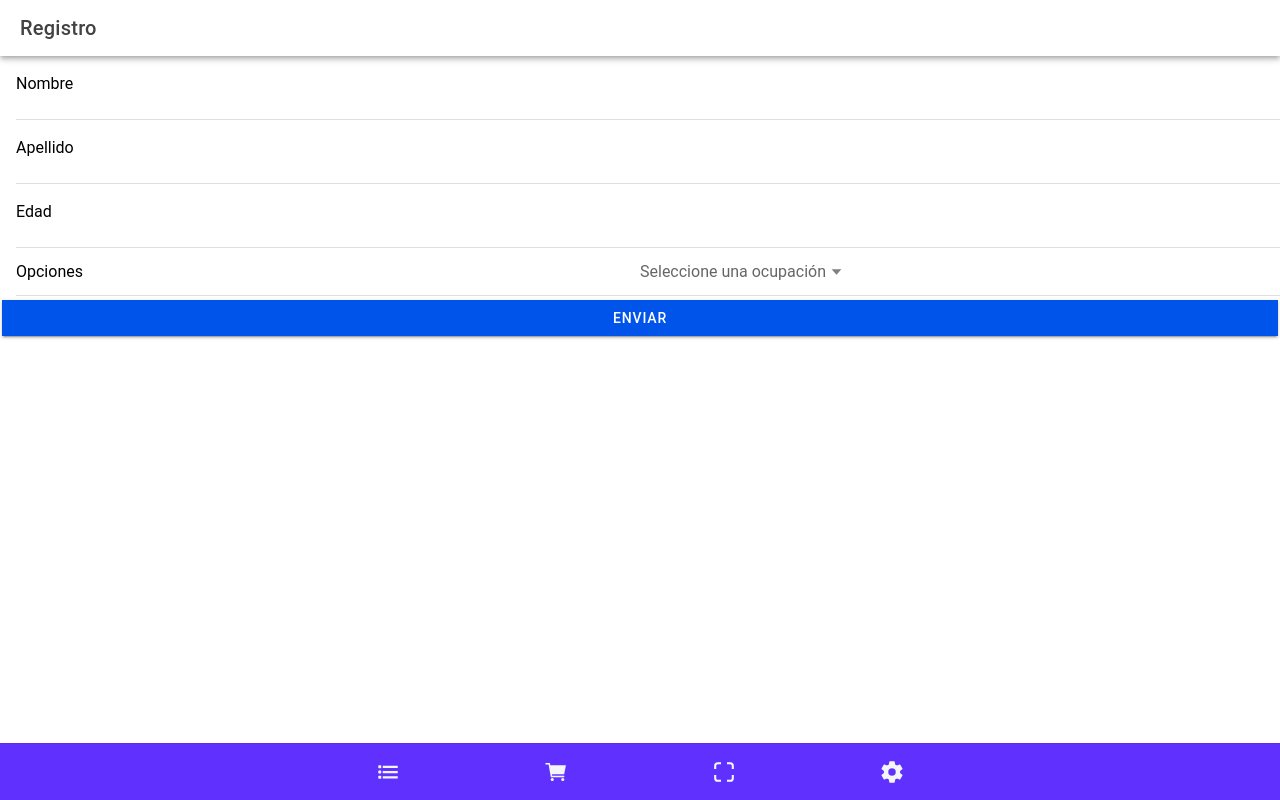
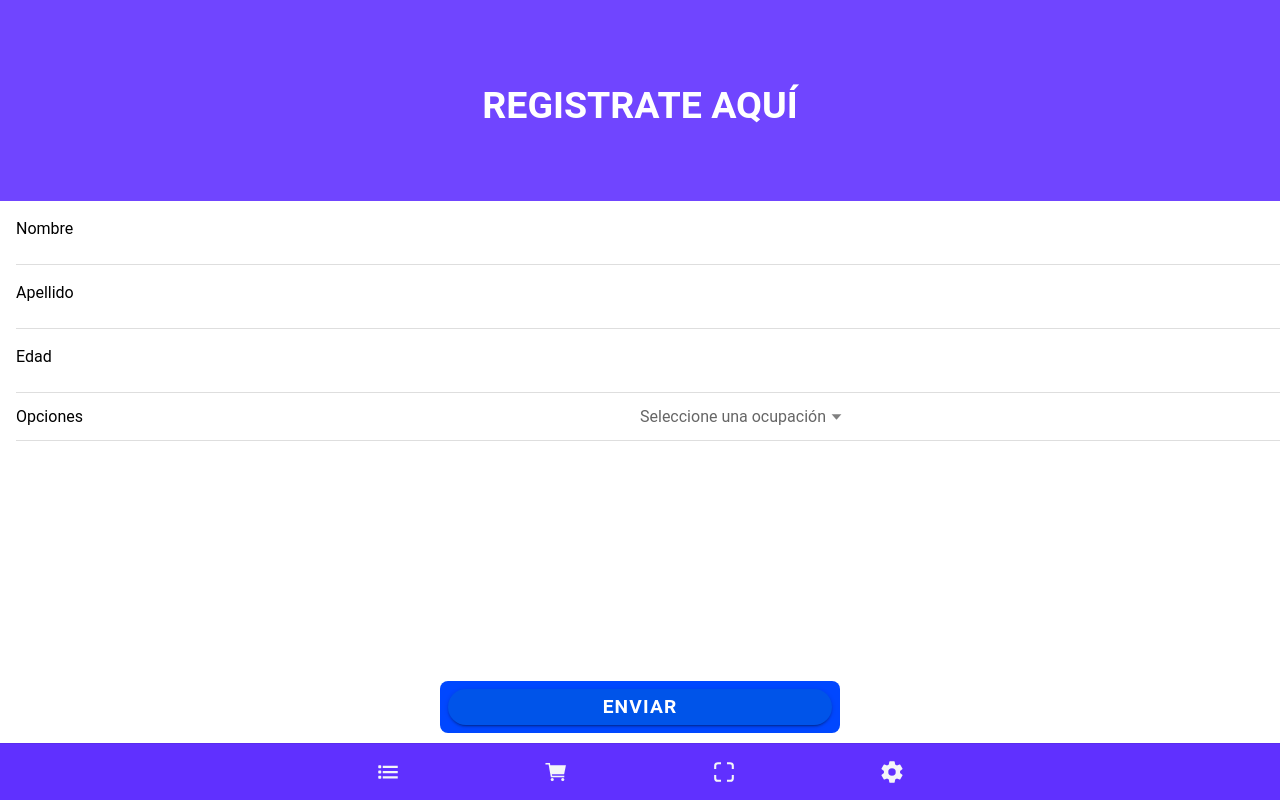
Before and after one commit to GvFvCv/test-app, a React (Vite) app: page /Register in a window 1280 px wide. Built offline with nearby package versions, Linux system fonts and the light colour scheme.

Commit message:
new in: tab-4, tabs + register

```diff
--- a/src/pages/Register.css
+++ b/src/pages/Register.css
@@ -1,22 +1,13 @@
-.page-register {
+.register-page {
+  --background: #ffffff; /* Fondo blanco */
   display: flex;
-  flex-direction: column;
   justify-content: center;
   align-items: center;
-  height: 100vh;
-  background-color: #7045ff;
+  height: 100%;
+  color: rgb(255, 255, 255); /* Texto en blanco para contraste */
+  text-align: center; /* Alineación central del texto */
 }
 
-.register-header {
-  font-size: 2rem;
-  font-weight: bold;
-  color: #ffffff;
-  margin-bottom:30%;
-  background-color: #7045ff;
-  padding: 15%;
-  align-items: center;
-  justify-content: center;
-}
 
 .register-input {
   width: 90%;
@@ -47,13 +38,35 @@
   background: #501d5e;
 }
 
-h1{
+.register-1 {
   font-size: 2.5rem;
-  font-weight: bold;
   color: #ffffff;
-  margin-bottom: 2rem;
-  background-color: #501d5e;
-  padding: 5%;
+  margin-bottom: 0rem;
+  background-color: #7045ff;
+  padding: 1%;
   align-items: center;
   justify-content: center;
 }
+
+.register-2 {
+  font-weight: bold;
+  font-size: 2.35rem;
+  color: #ffffff;
+  background-color: #7045ff;
+  padding: 4% 1%;
+  align-items: center;
+  justify-content: center;
+}
+
+.register-buton {
+  width: 50%; /* Ancho del botón para que tenga margen a los lados */
+  max-width: 400px;
+  padding: 0.5rem; /* Espaciado dentro del botón */
+  background-color: #0047FF;
+  color: white;
+  border-radius: 8px;
+  margin-top: 15rem; /* Para empujar el botón hacia abajo */
+  text-align: center;
+  font-size: 1.2rem;
+  font-weight: bold;
+}
--- a/src/pages/Register.tsx
+++ b/src/pages/Register.tsx
@@ -48,13 +48,11 @@ const Register: React.FC = () => {
   };
 
   return (
-    <IonPage>
-      <IonHeader>
-        <IonToolbar>
-          <IonTitle>Registro</IonTitle>
-        </IonToolbar>
-      </IonHeader>
-      <IonContent>
+    <IonPage color='light'>
+      <div className='register-1'>
+        <h1 className='register-2'>REGISTRATE AQUÍ</h1>
+      </div>
+      <IonContent className='register-page'>
         <form onSubmit={handleSubmit}>
           <IonItem>
             <IonLabel position="floating">Nombre</IonLabel>
@@ -100,7 +98,10 @@ const Register: React.FC = () => {
             </IonSelect>
           </IonItem>
 
-          <IonButton expand="full" type="submit">Enviar</IonButton>
+          <IonButton className='register-buton' shape='round' type="submit"
+          onClick={handleInputChange}>
+            Enviar
+          </IonButton>
         </form>
       </IonContent>
     </IonPage>
--- a/src/pages/Tab1.css
+++ b/src/pages/Tab1.css
@@ -16,16 +16,7 @@
   background-color: rgb(96,48,255);
 }
 
-/* Ajustes para el título grande centrado */
-h1 {
-  font-size: 3rem; /* Tamaño del texto del título */
-  color: white; /* Color del texto */
-  background-color: #7045ff; /* Fondo del título */
-  text-align: center; /* Centrar el texto */
-  margin: 0 auto; /* Márgenes automáticos para centrar en la página */
-  padding: 1rem 0; /* Espaciado interno */
-  width: 90%; /* Ancho para dejar margen a los lados */
-}
+
 
 ion-header[collapse="condense"] ion-title {
   font-size: 1.2rem; /* Tamaño ajustado para el título colapsado */
--- a/src/pages/Tab2.tsx
+++ b/src/pages/Tab2.tsx
@@ -55,12 +55,10 @@ const Dispensa: React.FC = () => {
   }
 
   return (
-    <IonPage>
-      <IonHeader>
-        <IonToolbar>
-          <IonTitle>Dispensa</IonTitle>
-        </IonToolbar>
-      </IonHeader>
+    <IonPage  color='light'>
+      <div className='ccc'>
+        <h1 className='cca'>DISPENSA</h1>
+      </div>
       <IonContent>
         <IonList>
           {alimentos.map((alimento) => (
--- a/src/pages/Tab3.css
+++ b/src/pages/Tab3.css
@@ -5,7 +5,7 @@
     align-items: center;
     height: 100%;
     color: rgb(255, 255, 255); /* Texto en blanco para contraste */
-    text-align: center; /* Alineación central del texto */
+text-align: center; /* Alineación central del texto */
 }
 
 .explore-container {
@@ -17,15 +17,6 @@
 }
 
 /* Ajustes para el título grande centrado */
-h1 {
-    font-size: 3rem; /* Tamaño del texto del título */
-    color: white; /* Color del texto */
-    background-color: #7045ff; /* Fondo del título */
-    text-align: center; /* Centrar el texto */
-    margin: 0 auto; /* Márgenes automáticos para centrar en la página */
-    padding: 1rem 0; /* Espaciado interno */
-    width: 90%; /* Ancho para dejar margen a los lados */
-}
 
 ion-header[collapse="condense"] ion-title {
     font-size: 1.2rem; /* Tamaño ajustado para el título colapsado */
--- a/src/pages/Tab4.css
+++ b/src/pages/Tab4.css
@@ -1,5 +1,4 @@
-.tab-3 {
-  --background: #ffffff; /* Fondo blanco */
+.tab-4 {
   display: flex;
   justify-content: center;
   align-items: center;
@@ -7,7 +6,7 @@
   color: rgb(255, 255, 255); /* Texto en blanco para contraste */
   text-align: center; /* Alineación central del texto */
 }
-
+/*
 .explore-container {
   display: flex;
   justify-content: center;
@@ -15,24 +14,16 @@
   height: 100%;
   background-color: rgb(96,48,255);
 }
+ */
+/* Ajustes para el título grande centrado */
 
-/* Ajustes para el título grande centrado */
-h1 {
-  font-size: 3rem; /* Tamaño del texto del título */
-  color: white; /* Color del texto */
-  background-color: #7045ff; /* Fondo del título */
-  text-align: center; /* Centrar el texto */
-  margin: 0 auto; /* Márgenes automáticos para centrar en la página */
-  padding: 1rem 0; /* Espaciado interno */
-  width: 90%; /* Ancho para dejar margen a los lados */
-}
 
 ion-header[collapse="condense"] ion-title {
   font-size: 1.2rem; /* Tamaño ajustado para el título colapsado */
   color: #f4f4f5; /* Color gris claro */
 }
 
-.aaa {
+.eee-1 {
   font-size: 1rem;
   color: #ffffff;
   margin-bottom: 0rem;
@@ -42,7 +33,8 @@ ion-header[collapse="condense"] ion-title {
   justify-content: center;
 }
 
-.aab {
+/* Título de la página "AJUSTES" */
+.eef-2{
   font-weight: bold;
   font-size: 2.5rem;
   color: #ffffff;
@@ -51,3 +43,35 @@ ion-header[collapse="condense"] ion-title {
   align-items: center;
   justify-content: center;
 }
+
+/* .op-1, .op-2, .op-3 {
+  font-weight: bold;
+  font-size: 1.5rem; /* Tamaño más grande para mayor legibilidad
+  color: #000000;
+  margin: 1rem 0; /* Más espacio entre las opciones */
+/*}
+
+
+
+/* Estilo para los textos de las opciones */
+/*.op-11, .op-22, .op-33 {
+  font-size: 1.5rem; /* Aumenta el tamaño del texto
+  padding: 0.5rem 0; /* Espaciado adicional para una lectura más cómoda
+  text-align: left;
+/*} */
+
+/* Estilo general para los ítems de las listas */
+.list-1 {
+  --background: #ffffff; /* Fondo claro para los ítems */
+  border-radius: 10px; /* Bordes redondeados para dar un toque moderno */
+  margin: 0.5rem 0; /* Espaciado entre ítems */
+  padding: 1rem;
+  box-shadow: 0 2px 5px rgba(0, 0, 0, 0.3); /* Sombra sutil para resaltar cada opción */
+}
+
+/* Personalización de los toggles */
+.togle-1 .togle-2 {
+  --handle-background: #483f97; /* Color del toggle (punto) */
+  --background-checked: #000000; /* Color cuando está activado */
+  --background: #cc0909; /* Color cuando está desactivado */
+}
--- a/src/pages/Tab4.tsx
+++ b/src/pages/Tab4.tsx
@@ -1,15 +1,53 @@
-import { IonContent, IonHeader, IonPage, IonTitle, IonToolbar } from '@ionic/react';
+import { IonContent, IonHeader, IonPage, IonTitle, IonToolbar, IonList, IonItem, IonLabel, IonToggle, IonSelect, IonSelectOption } from '@ionic/react';
+import React, { useState } from 'react';
 import './Tab4.css';
 
 const Tab4: React.FC = () => {
+  const [notificationsEnabled, setNotificationsEnabled] = useState(false);
+  const [darkMode, setDarkMode] = useState(false);
+  const [selectedLanguage, setSelectedLanguage] = useState('es');
+
   return (
-    <IonPage>
-      <IonHeader>
-      </IonHeader>
-      <IonContent className='tab-4' fullscreen>
-        <div className='aaa'>
-          <h1 className='aab'>AJUSTES</h1>
-        </div>
+    <IonPage color='light'>
+      <div className='eee-1'>
+        <h1 className='eef-2'>AJUSTES</h1>
+      </div>
+      <IonContent className='ion-padding'>
+        <IonList>
+          <IonItem className='list-1'>
+            <IonLabel>
+              <div className='op-1'>
+                <h2 className='op-11'>
+                  Notificaciones
+                </h2>
+              </div>
+              </IonLabel>
+            <IonToggle className='togle-1' checked={notificationsEnabled} onIonChange={(e) => setNotificationsEnabled(e.detail.checked)} />
+          </IonItem>
+          <IonItem className='list-1'>
+            <IonLabel>
+              <div className='op-2'>
+                <h2 className='op-22'>
+                Modo Oscuro
+                </h2>
+              </div>
+            </IonLabel>
+            <IonToggle className='togle-2' checked={darkMode} onIonChange={(e) => setDarkMode(e.detail.checked)} />
+          </IonItem>
+          <IonItem className='list-1'>
+            <IonLabel>
+              <div className='op-3'>
+                <h2 className='op-33'>
+                Idioma
+                </h2>
+              </div>
+            </IonLabel>
+            <IonSelect value={selectedLanguage} onIonChange={(e) => setSelectedLanguage(e.detail.value)}>
+              <IonSelectOption value="es">Español</IonSelectOption>
+              <IonSelectOption value="en">Inglés</IonSelectOption>
+            </IonSelect>
+          </IonItem>
+        </IonList>
       </IonContent>
     </IonPage>
   );
```
